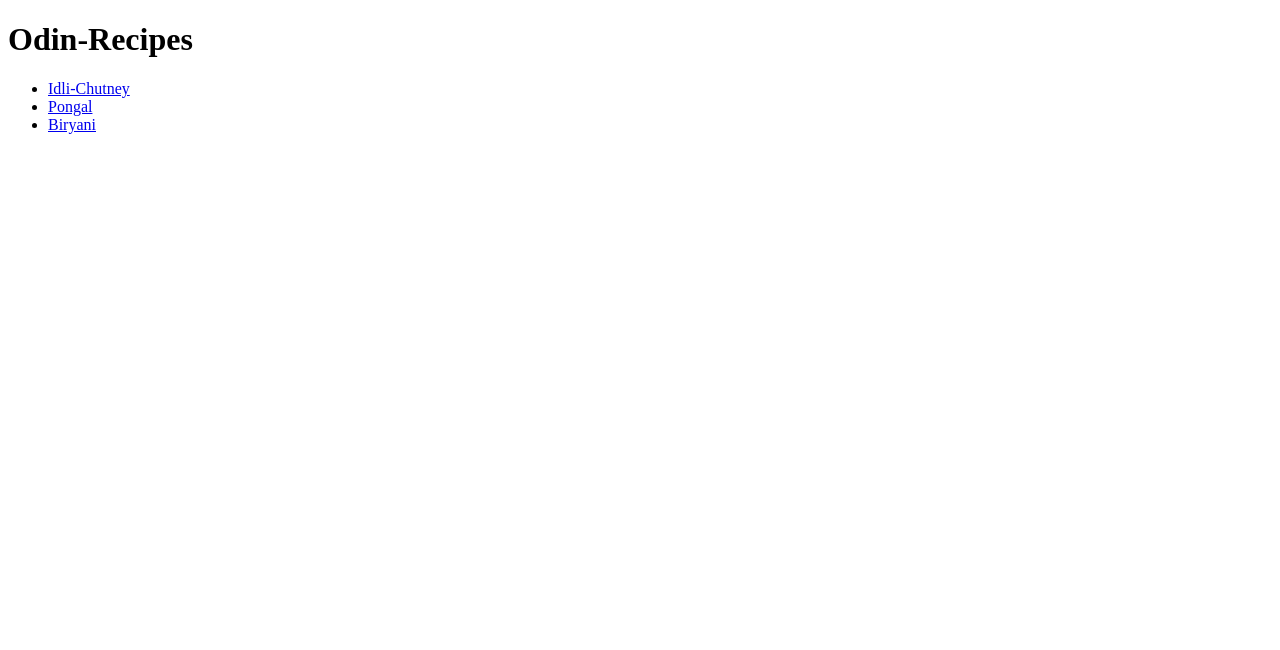
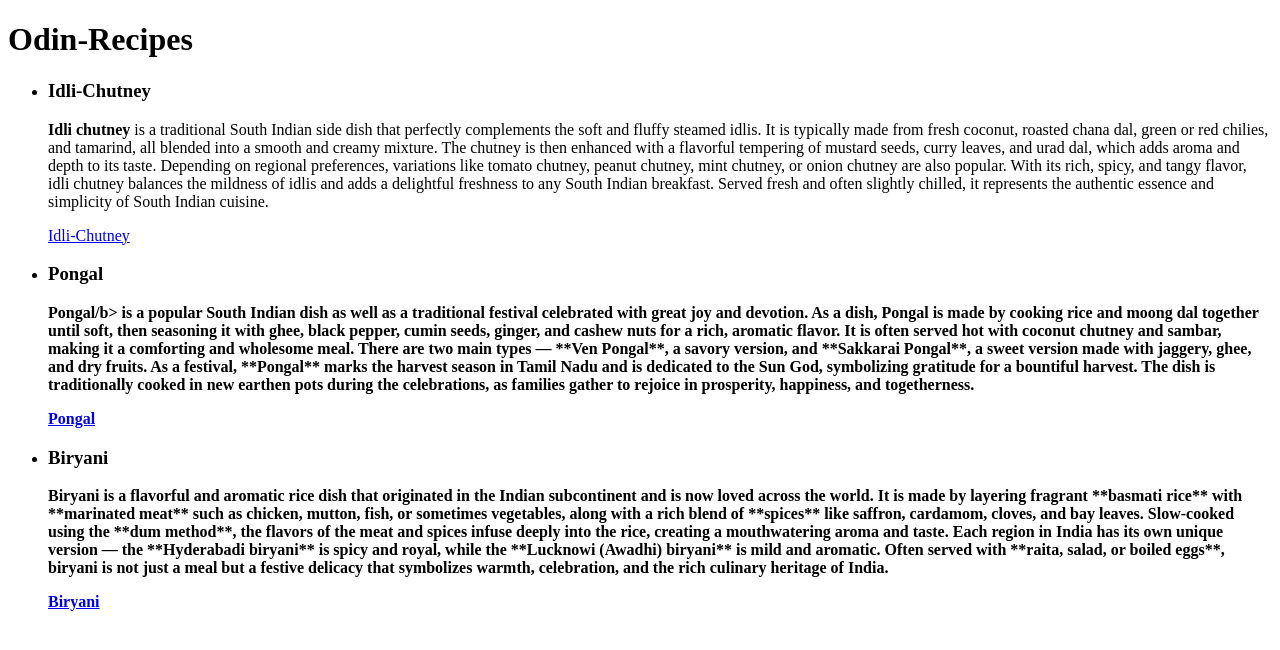
Before and after one commit to Archanagowda05/odin-recipe, a plain HTML site: page index.html in a window 1280 px wide. Drawn offline with Linux system fonts and the light colour scheme.

Commit message:
added more description

```diff
--- a/index.html
+++ b/index.html
@@ -1,16 +1,58 @@
 <!DOCTYPE html>
 <html lang="en">
+
 <head>
   <meta charset="UTF-8">
   <meta name="viewport" content="width=device-width, initial-scale=1.0">
   <title>Document</title>
 </head>
+
 <body>
   <h1>Odin-Recipes</h1>
   <ul>
-      <li> <a href="recipes/idli.html">Idli-Chutney</a></li>
-      <li><a href="recipes/pongal.html">Pongal</a></li>
-      <li><a href="recipes/biryani.html">Biryani</a></li>
+    <li>
+      <h3>Idli-Chutney</h3>
+      <p><b>Idli chutney</b> is a traditional South Indian side dish that perfectly complements the soft and fluffy
+        steamed idlis. It is typically made from fresh coconut, roasted chana dal, green or red chilies, and tamarind,
+        all blended into a smooth and creamy mixture. The chutney is then enhanced with a flavorful tempering of mustard
+        seeds, curry leaves, and urad dal, which adds aroma and depth to its taste. Depending on regional preferences,
+        variations like tomato chutney, peanut chutney, mint chutney, or onion chutney are also popular. With its rich,
+        spicy, and tangy flavor, idli chutney balances the mildness of idlis and adds a delightful freshness to any
+        South Indian breakfast. Served fresh and often slightly chilled, it represents the authentic essence and
+        simplicity of South Indian cuisine.
+      </p>
+      <a href="recipes/idli.html">Idli-Chutney</a>
+    </li>
+    <li>
+      <h3>Pongal</h3>
+      <p>
+        <b>Pongal/b> is a popular South Indian dish as well as a traditional festival celebrated with great joy and
+          devotion. As a dish, Pongal is made by cooking rice and moong dal together until soft, then seasoning it with
+          ghee, black pepper, cumin seeds, ginger, and cashew nuts for a rich, aromatic flavor. It is often served hot
+          with coconut chutney and sambar, making it a comforting and wholesome meal. There are two main types — **Ven
+          Pongal**, a savory version, and **Sakkarai Pongal**, a sweet version made with jaggery, ghee, and dry fruits.
+          As a festival, **Pongal** marks the harvest season in Tamil Nadu and is dedicated to the Sun God, symbolizing
+          gratitude for a bountiful harvest. The dish is traditionally cooked in new earthen pots during the
+          celebrations, as families gather to rejoice in prosperity, happiness, and togetherness.
+      </p>
+      <a href="recipes/pongal.html">Pongal</a>
+    </li>
+    <li>
+      <h3>Biryani</h3>
+      <p>
+        <b>Biryani</b> is a flavorful and aromatic rice dish that originated in the Indian subcontinent and is now loved
+        across the world. It is made by layering fragrant **basmati rice** with **marinated meat** such as chicken,
+        mutton, fish, or sometimes vegetables, along with a rich blend of **spices** like saffron, cardamom, cloves, and
+        bay leaves. Slow-cooked using the **dum method**, the flavors of the meat and spices infuse deeply into the
+        rice, creating a mouthwatering aroma and taste. Each region in India has its own unique version — the
+        **Hyderabadi biryani** is spicy and royal, while the **Lucknowi (Awadhi) biryani** is mild and aromatic. Often
+        served with **raita, salad, or boiled eggs**, biryani is not just a meal but a festive delicacy that symbolizes
+        warmth, celebration, and the rich culinary heritage of India.
+
+      </p>
+      <a href="recipes/biryani.html">Biryani</a>
+    </li>
   </ul>
 </body>
+
 </html>
```
Lines whose indentation alone changed are shown as unchanged.
